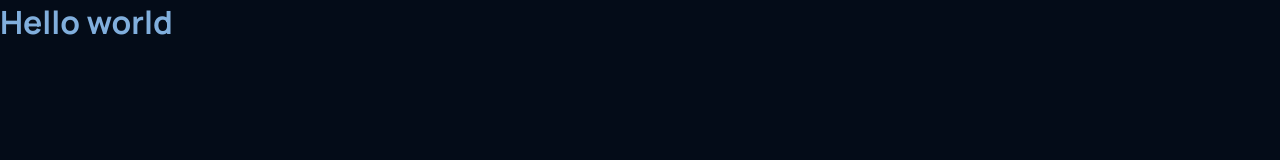
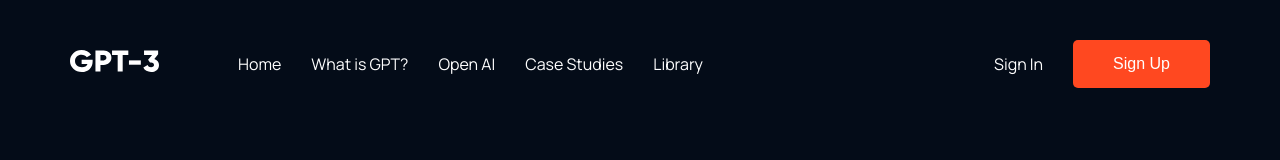
Before and after one commit to sabbirzzaman/gpt-3-landing-page, a website built with Parcel: page src/index.html in a window 1280 px wide. Built offline with nearby package versions, Linux system fonts and the light colour scheme.

Commit message:
site header done

```diff
--- a/src/app/scss/common/_base.scss
+++ b/src/app/scss/common/_base.scss
@@ -9,7 +9,17 @@
 }
 
 body {
+    font-family: 'Manrope', sans-serif;
     background-color: $bodyBg;
-    font-family: 'Manrope', sans-serif;
     color: $textColor;
+    font-size: 1rem;
+    line-height: 1.5rem;
+
+    img {
+        width: 100%;
+    }
+
+    a {
+        color: $white;
+    }
 }
--- a/src/app/scss/common/_global.scss
+++ b/src/app/scss/common/_global.scss
@@ -0,0 +1,27 @@
+.container {
+    max-width: 71.25rem;
+    margin: 0 auto;
+    padding: 5rem 0;
+}
+
+.d-flex {
+    display: flex;
+}
+
+.jc-sb {
+    justify-content: space-between;
+}
+
+.align-c {
+    align-items: center;
+}
+
+.button {
+    background-color: $primaryColor;
+    color: $white;
+    font-size: 1rem;
+    padding: .9375rem 2.5rem;
+    border: none;
+    border-radius: .3125rem;
+    cursor: pointer;
+}
--- /dev/null
+++ b/src/app/scss/section/header.scss
@@ -0,0 +1,21 @@
+.header {
+    &__container {
+        padding: 2.5rem 0;
+    }
+
+    &__nav {
+        gap: 3.125rem;
+    }
+
+    &__navbar ul {
+        gap: 1.875rem;
+    }
+
+    .site-logo img {
+        width: 75%;
+    }
+
+    &__btn{
+        gap: 1.875rem;
+    }
+}
--- a/src/app/scss/style.scss
+++ b/src/app/scss/style.scss
@@ -1,3 +1,5 @@
 @import "./common/colors";
+@import "./common/base";
 @import "./common/global";
-@import "./common/base";
+
+@import "./section/header.scss"
--- a/src/index.html
+++ b/src/index.html
@@ -4,11 +4,38 @@
     <meta charset="UTF-8">
     <meta http-equiv="X-UA-Compatible" content="IE=edge">
     <meta name="viewport" content="width=device-width, initial-scale=1.0">
+    <!-- Site title -->
     <title>GPT-3</title>
+
+    <!-- Link CSS Stylesheet -->
     <link rel="stylesheet" href="./app/scss/style.scss">
+
+    <!-- Link js file -->
     <script type="module" src="./app/js/app.js"></script>
 </head>
 <body>
-    <h1>Hello world</h1>
+    <!-- Header area start -->
+    <header class="header">
+        <div class="header__container container d-flex jc-sb align-c">
+            <div class="header__nav d-flex align-c">
+                <div class="site-logo d-flex">
+                    <a href="#"><img src="./images/logo.svg" alt="Site logo"></a>
+                </div>
+                <div class="header__navbar">
+                    <ul class="d-flex">
+                        <li><a href="#">Home</a></li>
+                        <li><a href="#">What is GPT?</a></li>
+                        <li><a href="#">Open AI</a></li>
+                        <li><a href="#">Case Studies</a></li>
+                        <li><a href="#">Library</a></li>
+                    </ul>
+                </div>
+            </div>
+            <div class="header__btn d-flex align-c">
+                <a href="#">Sign In</a>
+                <button class="button">Sign Up</button>
+            </div>
+        </div>
+    </header>
 </body>
 </html>
```
